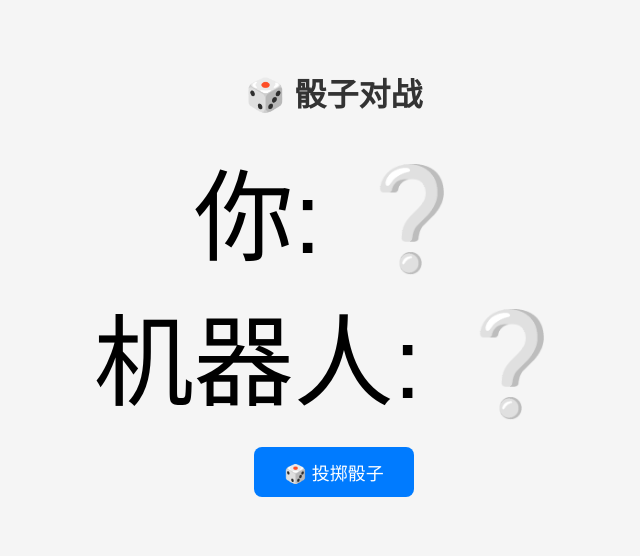
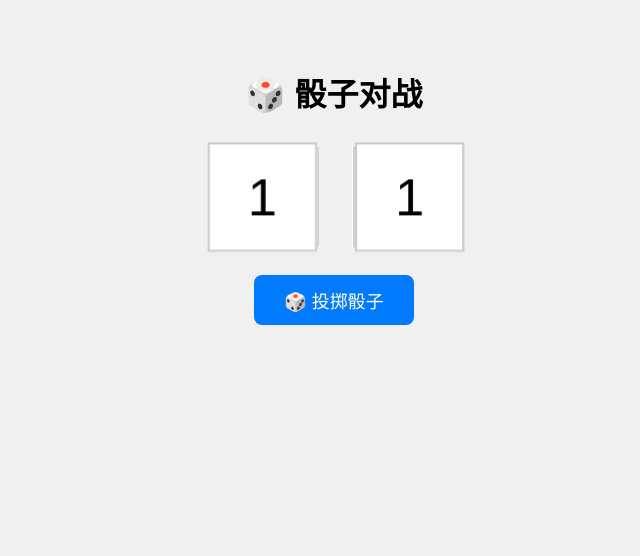
Before and after one commit to Dreamchaser-aus/dice, a Flask app: page /dice in a window 1280 px wide. Shown: the top 556 px of the page, without its empty margins (306-946 px from the left). Run offline with Flask 3, Linux system fonts and the light colour scheme; the visitor is signed in with stand-in values (Sample User, id 1); some libraries are stand-ins or nearby versions.

Commit message:
Update dice.html

```diff
--- a/templates/dice.html
+++ b/templates/dice.html
@@ -4,12 +4,44 @@
   <meta charset="UTF-8">
   <title>🎲 骰子游戏</title>
   <style>
-    body { font-family: "Arial", sans-serif; background: #f5f5f5; text-align: center; padding: 40px; }
-    h1 { color: #333; }
-    .dice-area { margin: 20px auto; font-size: 100px; }
-    .score { font-size: 20px; margin: 10px; color: #555; }
-    .result { font-size: 24px; font-weight: bold; margin-top: 20px; }
+    body { font-family: sans-serif; text-align: center; padding: 40px; background: #f0f0f0; }
+    h1 { margin-bottom: 30px; }
+
+    .dice-box {
+      display: flex;
+      justify-content: center;
+      gap: 40px;
+      perspective: 1000px;
+    }
+
+    .dice {
+      width: 100px;
+      height: 100px;
+      position: relative;
+      transform-style: preserve-3d;
+      transition: transform 1s ease;
+    }
+
+    .face {
+      position: absolute;
+      width: 100px; height: 100px;
+      background: white;
+      border: 2px solid #ccc;
+      font-size: 50px;
+      display: flex;
+      align-items: center;
+      justify-content: center;
+    }
+
+    .front  { transform: rotateY(   0deg) translateZ(50px); }
+    .back   { transform: rotateY( 180deg) translateZ(50px); }
+    .right  { transform: rotateY(  90deg) translateZ(50px); }
+    .left   { transform: rotateY( -90deg) translateZ(50px); }
+    .top    { transform: rotateX(  90deg) translateZ(50px); }
+    .bottom { transform: rotateX( -90deg) translateZ(50px); }
+
     .btn {
+      margin-top: 30px;
       padding: 12px 30px;
       font-size: 18px;
       border: none;
@@ -18,42 +50,58 @@
       border-radius: 8px;
       cursor: pointer;
     }
-    .btn:disabled {
-      background: #aaa;
-      cursor: wait;
+
+    .result {
+      margin-top: 20px;
+      font-size: 24px;
     }
   </style>
 </head>
 <body>
-  <h1>🎲 骰子对战</h1>
 
-  <div class="dice-area">
-    <div>你: <span id="user-dice">❔</span></div>
-    <div>机器人: <span id="bot-dice">❔</span></div>
+<h1>🎲 骰子对战</h1>
+
+<div class="dice-box">
+  <div class="dice" id="user-dice">
+    <div class="face front">1</div>
+    <div class="face back">6</div>
+    <div class="face right">3</div>
+    <div class="face left">4</div>
+    <div class="face top">5</div>
+    <div class="face bottom">2</div>
   </div>
+  <div class="dice" id="bot-dice">
+    <div class="face front">1</div>
+    <div class="face back">6</div>
+    <div class="face right">3</div>
+    <div class="face left">4</div>
+    <div class="face top">5</div>
+    <div class="face bottom">2</div>
+  </div>
+</div>
 
-  <button id="roll-btn" class="btn" onclick="rollDice()">🎲 投掷骰子</button>
+<button class="btn" onclick="roll()">🎲 投掷骰子</button>
+<div class="result" id="result"></div>
 
-  <div class="result" id="result-msg"></div>
+<script>
+const faceRotation = {
+  1: "rotateX(0deg) rotateY(0deg)",
+  2: "rotateX(-90deg) rotateY(0deg)",
+  3: "rotateX(0deg) rotateY(-90deg)",
+  4: "rotateX(0deg) rotateY(90deg)",
+  5: "rotateX(90deg) rotateY(0deg)",
+  6: "rotateX(0deg) rotateY(180deg)",
+};
 
-  <script>
-    const diceEmojis = ['⚀','⚁','⚂','⚃','⚄','⚅'];
+async function roll() {
+  const res = await fetch("/dice/play", { method: "POST" });
+  const data = await res.json();
 
-    async function rollDice() {
-      const btn = document.getElementById("roll-btn");
-      btn.disabled = true;
-      btn.textContent = "🎲 投掷中...";
+  document.getElementById("user-dice").style.transform = faceRotation[data.user];
+  document.getElementById("bot-dice").style.transform = faceRotation[data.bot];
+  document.getElementById("result").textContent = data.message;
+}
+</script>
 
-      const res = await fetch("/dice/play", { method: "POST" });
-      const data = await res.json();
-
-      document.getElementById("user-dice").textContent = diceEmojis[data.user - 1];
-      document.getElementById("bot-dice").textContent = diceEmojis[data.bot - 1];
-      document.getElementById("result-msg").textContent = data.message;
-
-      btn.disabled = false;
-      btn.textContent = "🎲 再来一局";
-    }
-  </script>
 </body>
 </html>
```
